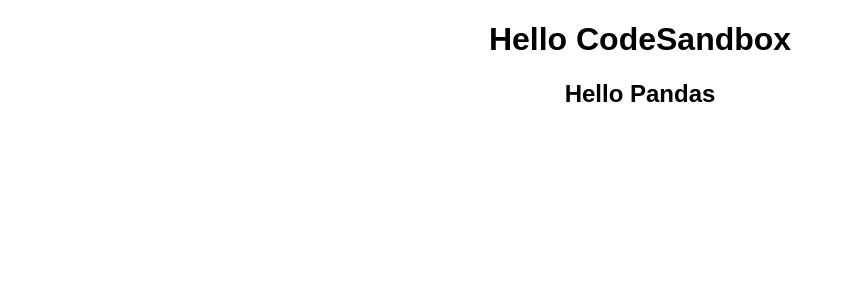
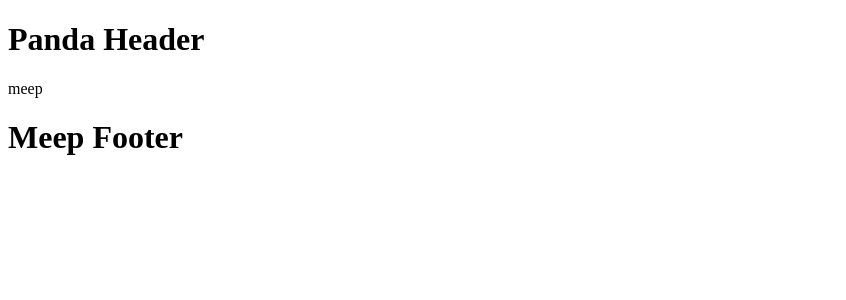
Before and after one commit to codepanda26/react-materialUI-tutorial, a React (Create React App) app: page / in a window 1280 px wide. Shown: the top 300 px of the page, without its empty margins (0-846 px from the left). Built offline with nearby package versions, Linux system fonts and the light colour scheme.

Commit message:
Create Header and footer
create header and footer and export them via an index.js so we can use in named imports

```diff
--- /dev/null
+++ b/src/Components/App.js
@@ -0,0 +1,15 @@
+import React, { Component, Fragment } from "react";
+import { Header, Footer } from "./Layouts"; // if we export the header and footer in an index js then we can do a named import in one line
+
+export default class extends Component {
+  render() {
+    return (
+      <Fragment>
+        {/*fragment lets you make a container like a div would to group your code inside but with out puting in the dom */}
+        <Header />
+        <p> meep </p>
+        <Footer />
+      </Fragment>
+    );
+  }
+}
--- /dev/null
+++ b/src/Components/Layouts/Footer.js
@@ -0,0 +1,7 @@
+import React from "react";
+//functional component
+export default props => (
+  <div>
+    <h1>Meep Footer </h1>
+  </div>
+);
--- /dev/null
+++ b/src/Components/Layouts/Header.js
@@ -0,0 +1,7 @@
+import React from "react";
+//functional component
+export default props => (
+  <div>
+    <h1>Panda Header </h1>
+  </div>
+);
--- /dev/null
+++ b/src/Components/Layouts/index.js
@@ -0,0 +1,4 @@
+import Header from "./Header";
+import Footer from "./Footer";
+
+export { Header, Footer };
--- a/src/index.js
+++ b/src/index.js
@@ -1,16 +1,9 @@
 import React from "react";
 import ReactDOM from "react-dom";
 
+import App from "./Components/App";
+
 import "./styles.css";
-
-function App() {
-  return (
-    <div className="App">
-      <h1>Hello CodeSandbox</h1>
-      <h2>Hello Pandas</h2>
-    </div>
-  );
-}
 
 const rootElement = document.getElementById("root");
 ReactDOM.render(<App />, rootElement);
```
